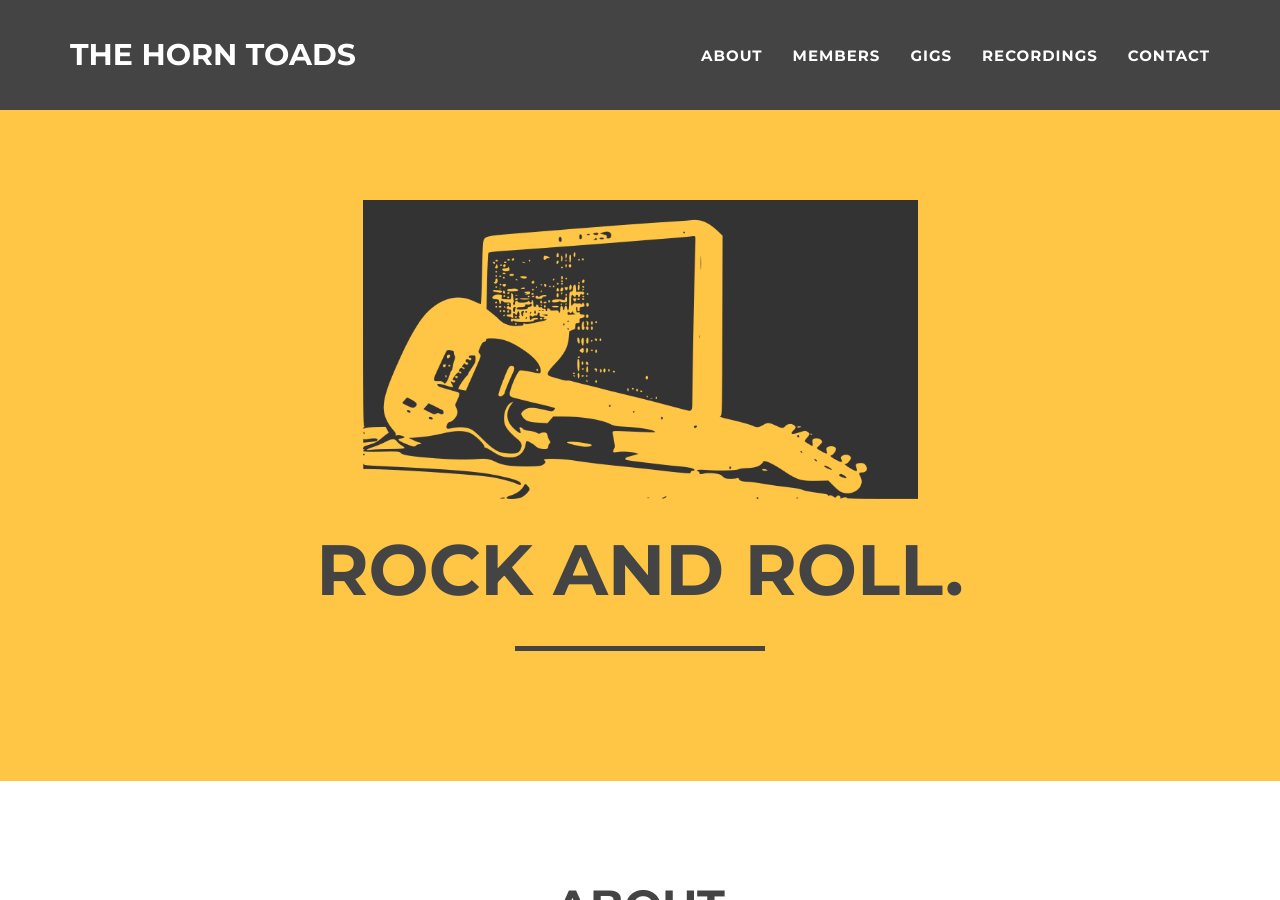
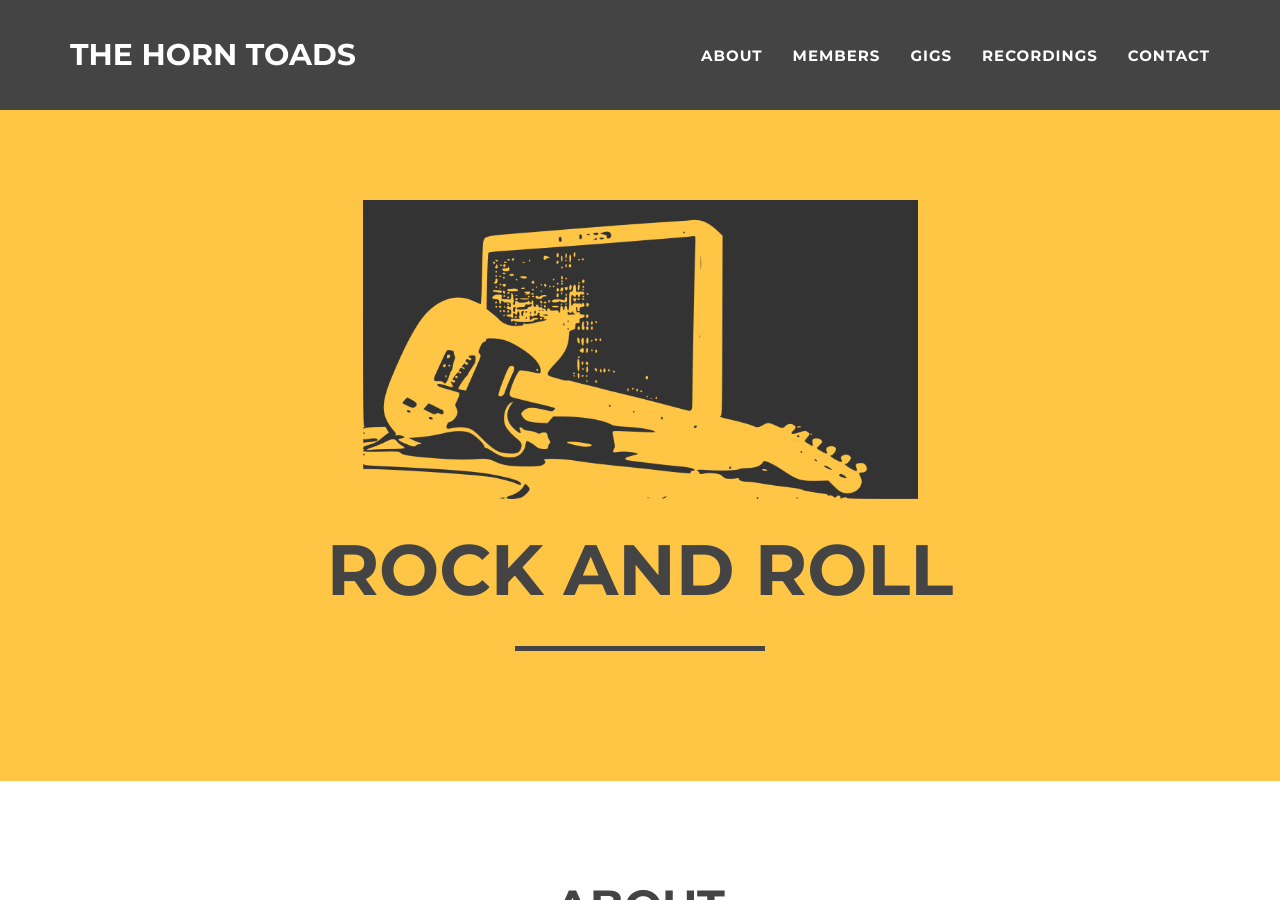
Before and after one commit to ezietsman/horntoads.co.za, a Jekyll site: the page built from index.html, in a window 1280 px wide and 900 px high. Built offline with Jekyll 4.4.1, drawn with Linux system fonts in a browser that asks for light colours; part of the change alters nothing that is shown.

```diff
--- a/_config.yml
+++ b/_config.yml
@@ -2,9 +2,9 @@
 title: THE HORN TOADS
 email: thehorntoads@gmail.com
 url: http://www.horntoads.co.za
-description: "The Horn Toads. Maximum Rock 'n Roll."
-skills: "Rock and roll."
-meta_author: LastName FirstName
+description: "The Horn Toads. Maximum Rock 'n Roll. We are a rock and roll band from Cape Town, South Africa and we are active in the live music scene around the Western Cape. We'd love to play for you, please contact us."
+skills: "Rock and roll"
+meta_author: Ewald Zietsman
 
 # Google webmaster tools
 google_verify:
```
